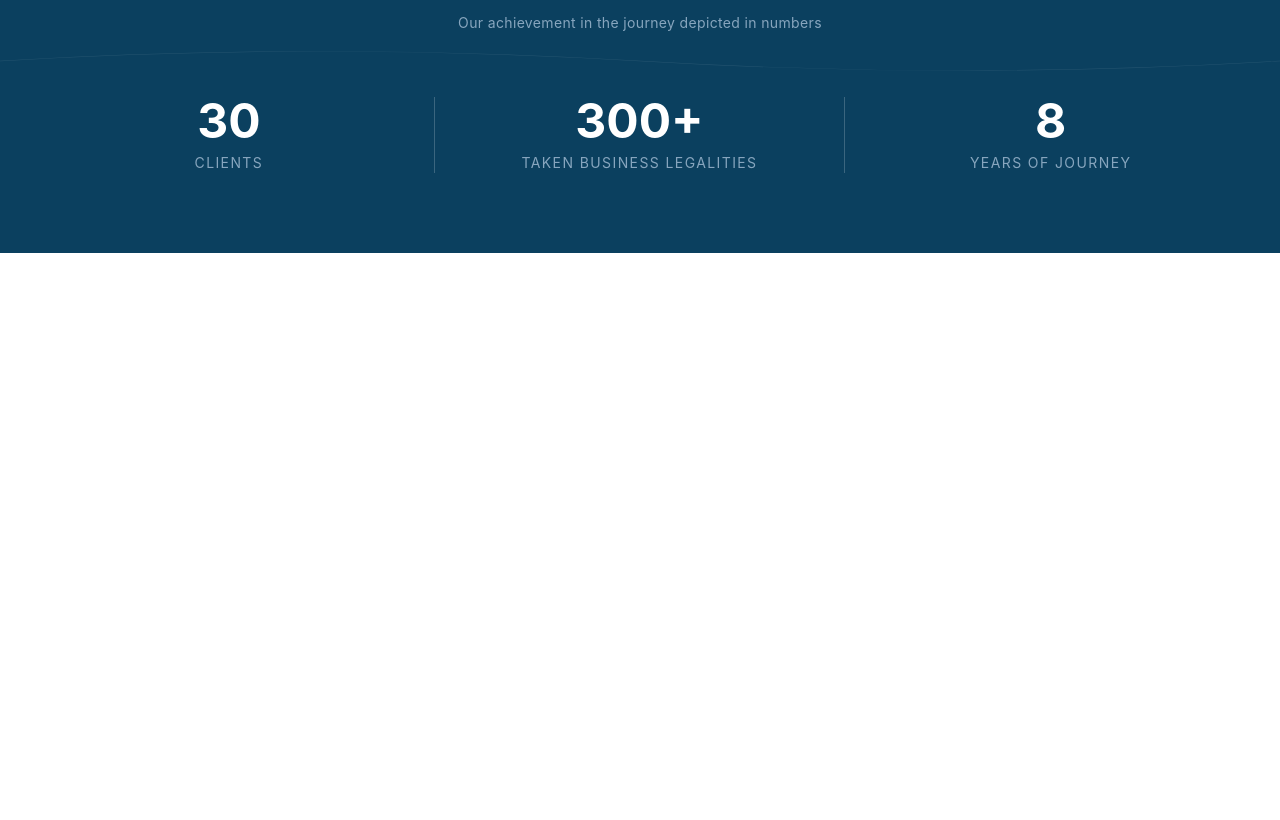
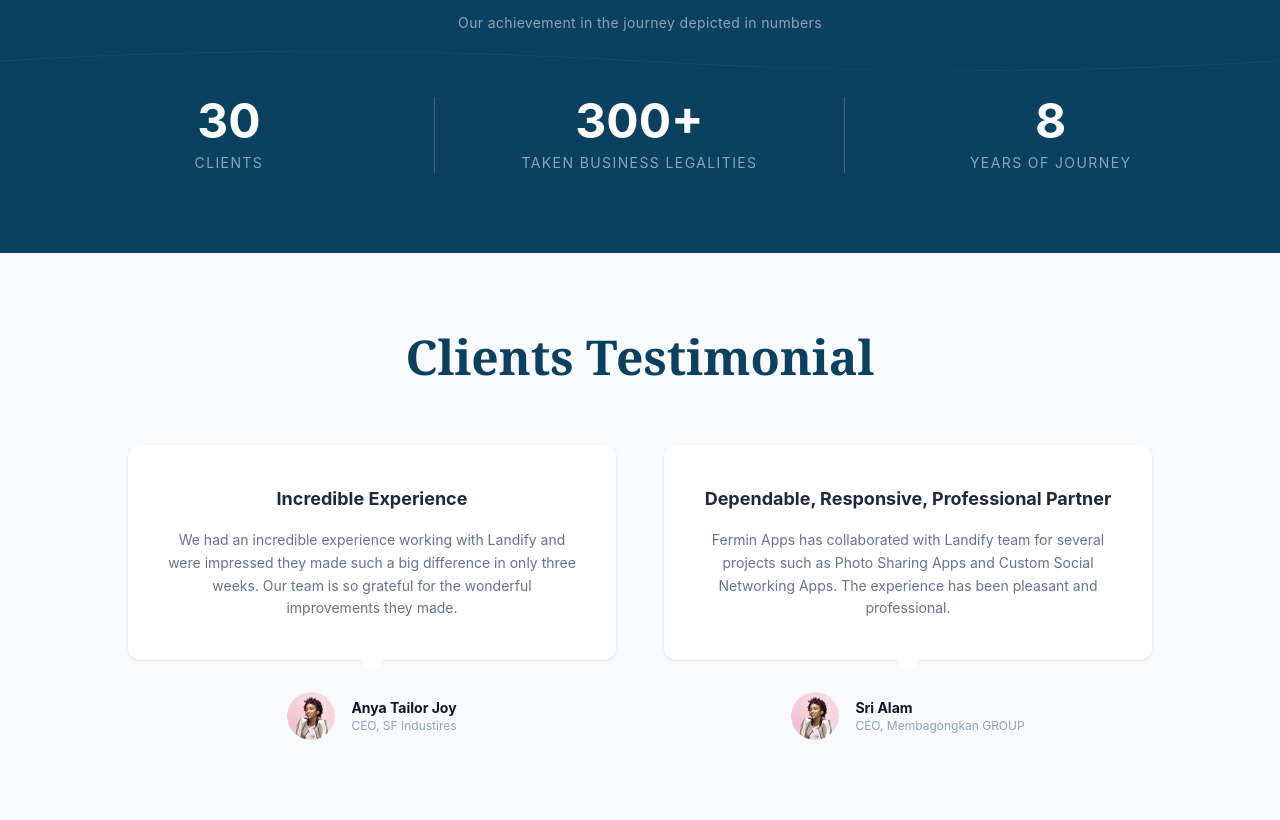
Before and after one commit to Ilyos11/Tailwind-8-, a website: page index.html in a window 1280 px wide. Shown: the part 1827-2647 px from the top of the page. Before the commit the page ends 2080 px from the top, so only its background shows below. Drawn offline with nearby package versions, Linux system fonts and the light colour scheme; files that its build step writes are made by us from their sources.

Commit message:
Section 5

```diff
--- a/index.html
+++ b/index.html
@@ -209,5 +209,64 @@
 </section>
 
 
+
+<!-- Section 5 -->
+<section class="bg-[#F8FAFC] py-20 px-6">
+  <div class="container mx-auto">
+
+    <h2 class="text-center text-4xl md:text-5xl font-serif font-bold text-[#0B405F] mb-16">
+      Clients Testimonial
+    </h2>
+
+
+    <div class="grid grid-cols-1 md:grid-cols-2 gap-12 max-w-5xl mx-auto">
+
+
+      <div class="flex flex-col items-center">
+
+        <div class="relative bg-white p-8 md:p-10 rounded-xl shadow-sm text-center mb-8">
+          <h3 class="text-lg font-bold text-slate-800 mb-4">Incredible Experience</h3>
+          <p class="text-sm text-slate-500 leading-relaxed">
+            We had an incredible experience working with Landify and were impressed they made such a big difference in only three weeks. Our team is so grateful for the wonderful improvements they made.
+          </p>
+
+          <div class="absolute -bottom-3 left-1/2 -translate-x-1/2 w-0 h-0 border-l-[12px] border-l-transparent border-r-[12px] border-r-transparent border-t-[12px] border-t-white"></div>
+        </div>
+
+        <div class="flex items-center space-x-4">
+          <img src="Photo.png" alt="Anya" class="w-12 h-12 rounded-full object-cover">
+          <div class="text-left">
+            <h4 class="text-sm font-bold text-slate-900">Anya Tailor Joy</h4>
+            <p class="text-xs text-slate-400">CEO, SF Industires</p>
+          </div>
+        </div>
+      </div>
+
+
+      <div class="flex flex-col items-center">
+
+        <div class="relative bg-white p-8 md:p-10 rounded-xl shadow-sm text-center mb-8">
+          <h3 class="text-lg font-bold text-slate-800 mb-4">Dependable, Responsive, Professional Partner</h3>
+          <p class="text-sm text-slate-500 leading-relaxed">
+            Fermin Apps has collaborated with Landify team for several projects such as Photo Sharing Apps and Custom Social Networking Apps. The experience has been pleasant and professional.
+          </p>
+
+          <div class="absolute -bottom-3 left-1/2 -translate-x-1/2 w-0 h-0 border-l-[12px] border-l-transparent border-r-[12px] border-r-transparent border-t-[12px] border-t-white"></div>
+        </div>
+
+        <div class="flex items-center space-x-4">
+          <img src="Photo.png" alt="Sri Alam" class="w-12 h-12 rounded-full object-cover">
+          <div class="text-left">
+            <h4 class="text-sm font-bold text-slate-900">Sri Alam</h4>
+            <p class="text-xs text-slate-400">CEO, Membagongkan GROUP</p>
+          </div>
+        </div>
+      </div>
+
+    </div>
+  </div>
+</section>
+
+
 </body>
 </html>
```
Also changed, not shown: Photo.png (added).
